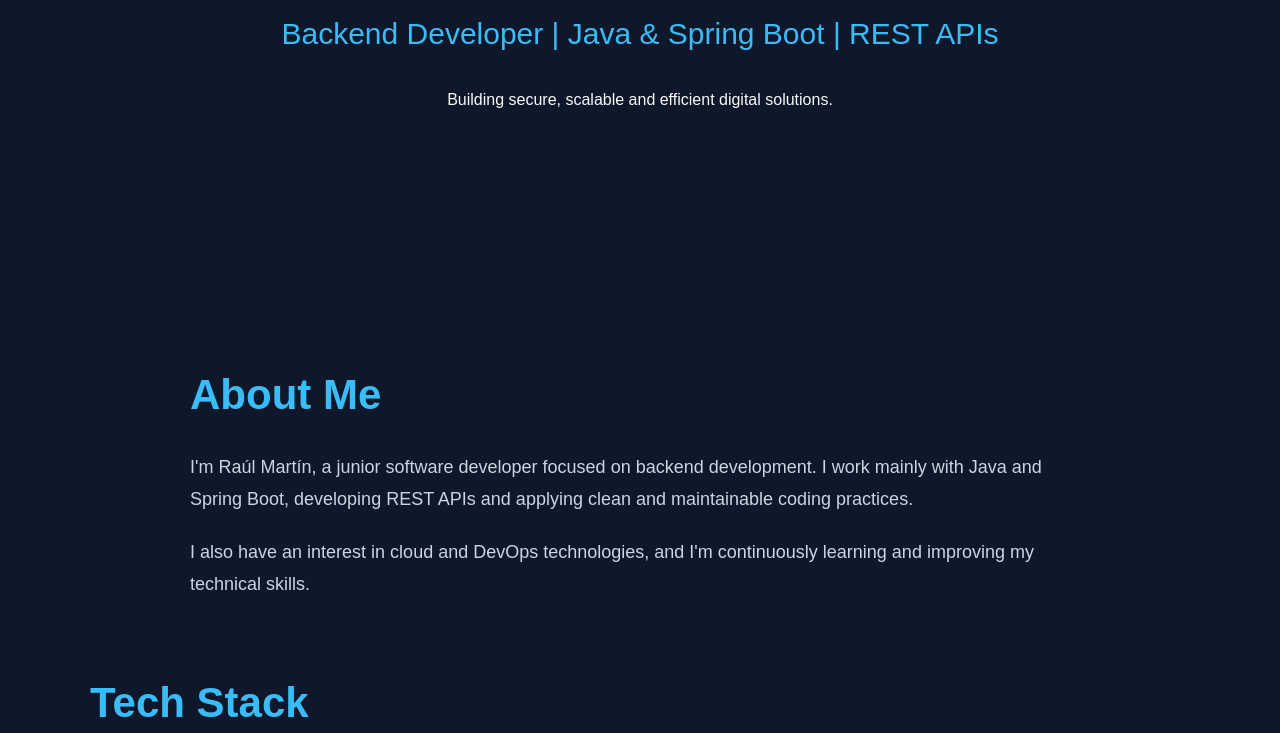
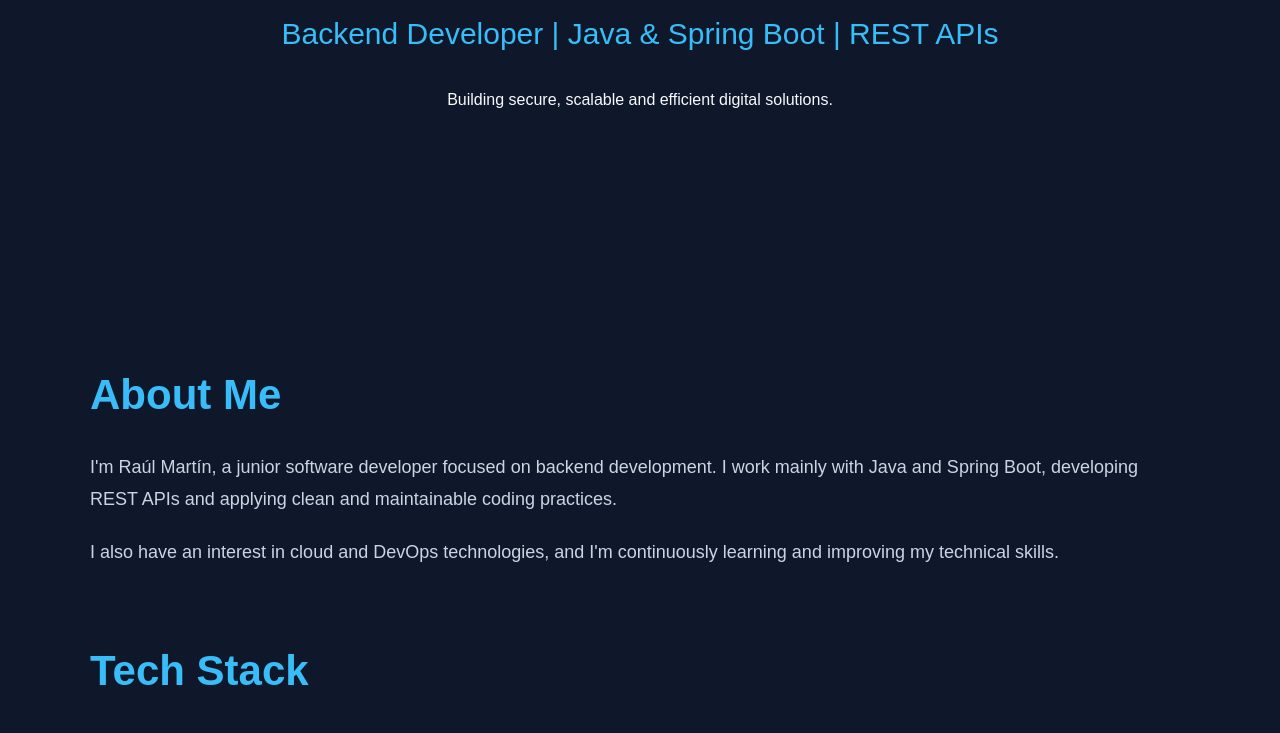
Before and after one commit to Raulma10/Portfolio, a Next.js app: page / in a window 1280 px wide. Shown: the part 476-1209 px from the top of the page. Built offline with nearby package versions, Linux system fonts and the light colour scheme.

Commit message:
Arreglado contenedor about

```diff
--- a/src/app/globals.css
+++ b/src/app/globals.css
@@ -49,13 +49,6 @@
   box-shadow: 0 0 20px rgba(56, 189, 248, 0.3);
 }
 
-.hero-status {
-  margin-bottom: 16px;
-  color: #1fd355;
-  font-family: monospace;
-  font-size: 16px;
-}
-
 .hero h1 {
   margin: 0 0 16px;
   font-size: 64px;
@@ -81,7 +74,7 @@
 }
 
 .about-container {
-  max-width: 900px;
+  max-width: 1100px;
   margin: 0 auto;
 }
 
```
